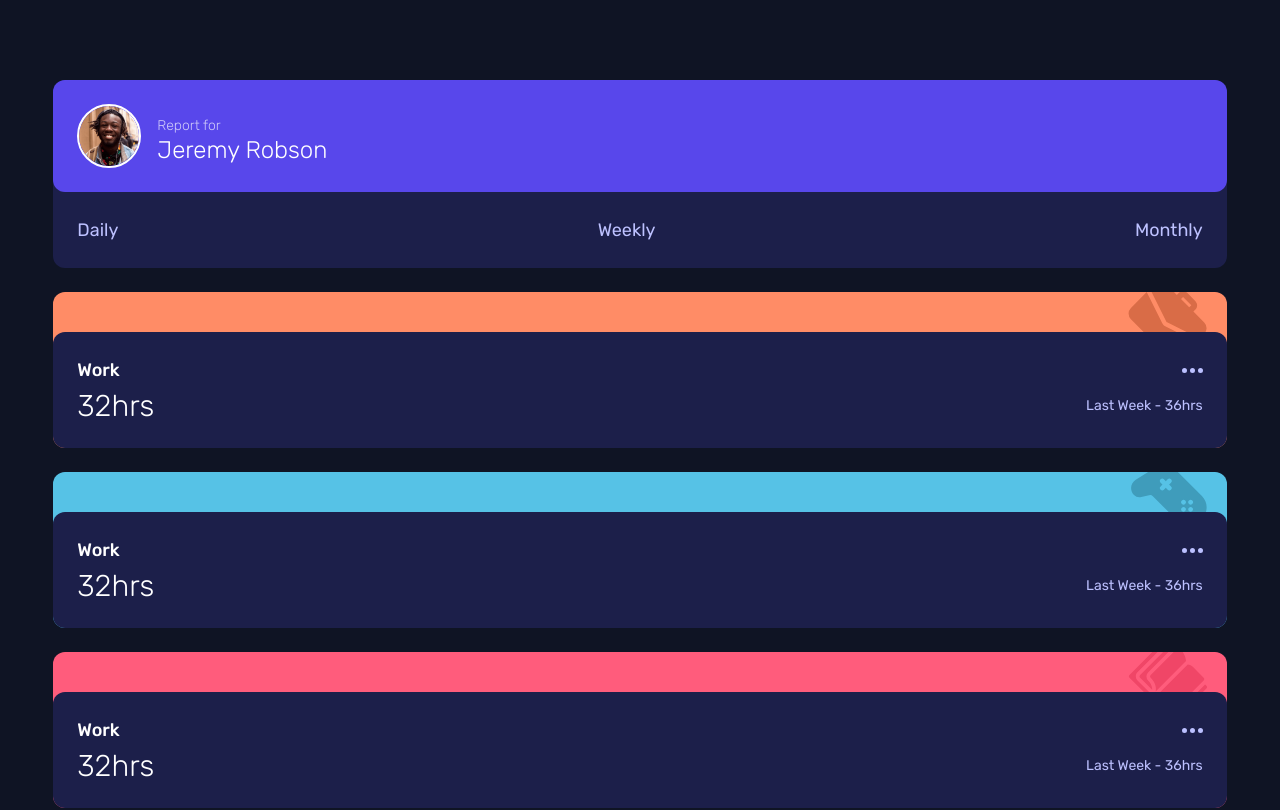
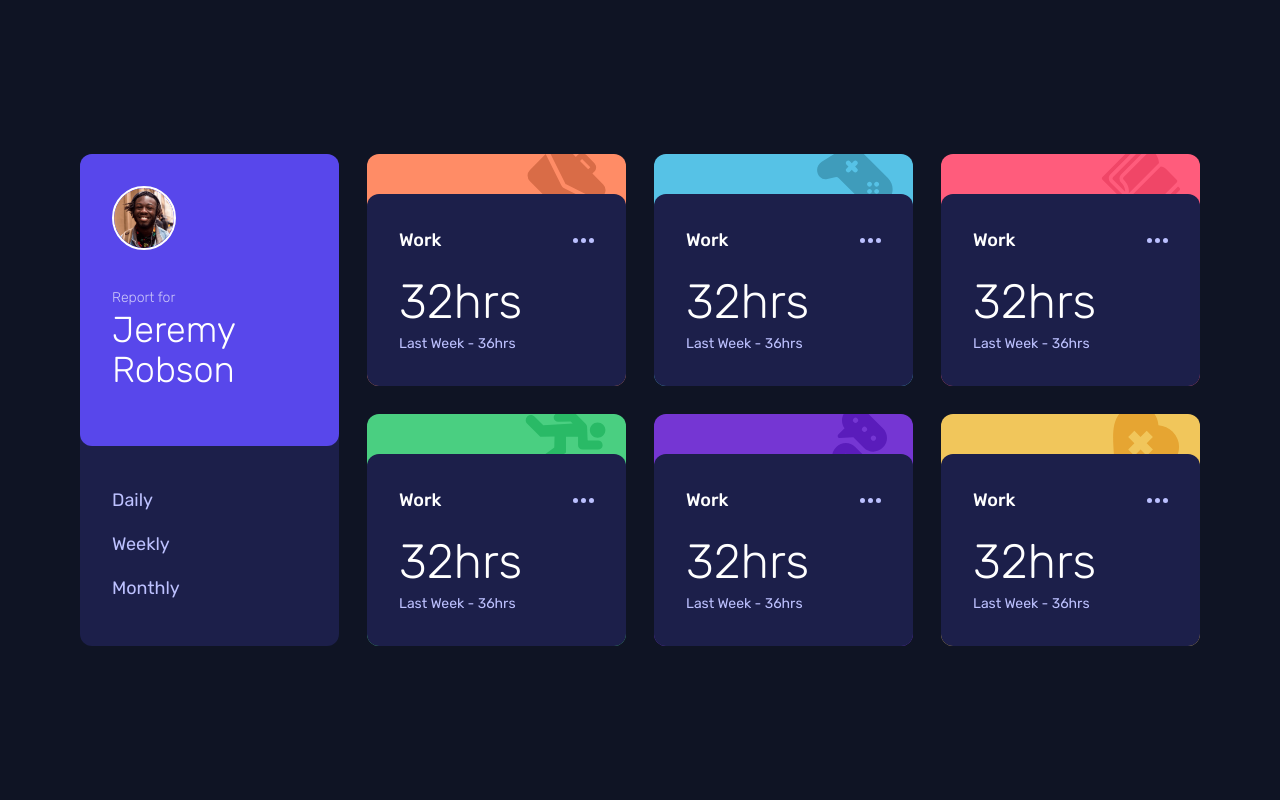
Before and after one commit to stetu281/frontendmentor-dashboard, a React (Create React App) app: page / in a window 1280 px wide. Shown: the top 810 px of the page. Built offline with nearby package versions, Linux system fonts and the light colour scheme.

Commit message:
add desktop styling

```diff
--- a/src/App.js
+++ b/src/App.js
@@ -7,7 +7,7 @@ function App() {
   return (
     <div className="App">
       <main className=" w-full min-h-screen py-20 flex justify-center items-center bg-vd-blue font-rubik text-white">
-        <div className="grid gap-y-6 w-11/12">
+        <div className="grid gap-y-6 w-11/12 max-w-xl lg:max-w-[1120px] lg:grid-cols-4 lg:grid-rows-2 lg:gap-7">
           <User />
           {
             data.map((item, index) => (
--- a/src/components/ActivityCard.js
+++ b/src/components/ActivityCard.js
@@ -1,17 +1,17 @@
-import Ellipsis from '../assets/images/icon-ellipsis.svg';
-
 export const ActivityCard = ({ activity, id }) => {
     console.log(activity)
     return (
         <div className={`card-${id} pt-10 rounded-xl`}>
-            <div className=' bg-dark-blue p-6 rounded-xl'>
+            <div className=' bg-dark-blue p-6 rounded-xl lg:p-8 hover:bg-hov-blue hover:cursor-pointer'>
                 <div className='flex justify-between items-center'>
                     <h2 className='text-lg font-medium'>Work</h2>
-                    <img src={Ellipsis} alt="" />
+                    <button className="group py-1">
+                        <svg width="21" height="5" xmlns="http://www.w3.org/2000/svg"><path className=" group-hover:fill-white" d="M2.5 0a2.5 2.5 0 1 1 0 5 2.5 2.5 0 0 1 0-5Zm8 0a2.5 2.5 0 1 1 0 5 2.5 2.5 0 0 1 0-5Zm8 0a2.5 2.5 0 1 1 0 5 2.5 2.5 0 0 1 0-5Z" fill="#BBC0FF" fill-rule="evenodd"/></svg>
+                    </button>
                 </div>
-                <div className='flex justify-between items-center mt-1'>
-                    <p className='text-3xl font-light'>32hrs</p>
-                    <p className=' text-sm text-pale-blue'>Last Week - 36hrs</p>
+                <div className='flex justify-between items-center mt-1 lg:flex-col lg:items-start lg:mt-6'>
+                    <p className='text-3xl font-light lg:text-5xl'>32hrs</p>
+                    <p className=' text-sm text-pale-blue lg:mt-2'>Last Week - 36hrs</p>
                 </div>
             </div>
         </div>
--- a/src/components/User.js
+++ b/src/components/User.js
@@ -2,16 +2,16 @@ import profileImg from '../assets/images/image-jeremy.png';
 
 export const User = () => {
   return (
-    <div className=" bg-dark-blue rounded-xl">
-      <div className='bg-primary p-6 rounded-xl flex items-center'>
+    <div className=" bg-dark-blue rounded-xl lg:row-span-2">
+      <div className='bg-primary p-6 rounded-xl flex items-center lg:flex-col lg:items-start lg:p-8 lg:pb-14'>
         <img src={profileImg} className=" w-16 border-2 border-white rounded-full" alt="" />
-        <h1 className=' font-light leading-7 text-2xl pl-4'>
+        <h1 className=' font-light leading-7 text-2xl pl-4 lg:pl-0 lg:mt-5 lg:text-4xl'>
           <span className='text-sm opacity-70'>Report for</span>
           <br />
           Jeremy Robson
         </h1>
       </div>
-      <div className=' p-6 flex justify-between'>
+      <div className=' p-6 flex justify-between lg:flex-col lg:items-start lg:p-8'>
         <button className='btn'>Daily</button>
         <button className='btn'>Weekly</button>
         <button className='btn'>Monthly</button>
--- a/src/index.css
+++ b/src/index.css
@@ -3,7 +3,7 @@
 
 @layer components {
   .btn {
-    @apply border-0 bg-transparent text-lg text-pale-blue hover:text-white;
+    @apply border-0 bg-transparent text-lg text-pale-blue hover:text-white lg:py-2;
   }
 }
 
```
